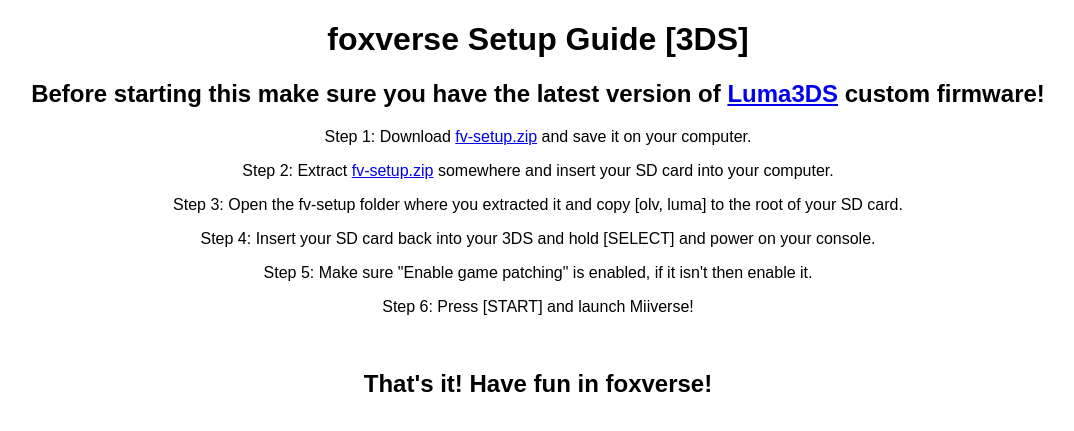
After one commit to foxverse/offdevice, a PHP site: page /3ds_guide.html in a window 1280 px wide. The commit adds this page. Shown: the top 431 px of the page, without its empty margins (102-1176 px from the left). Run offline with PHP 8.4, Linux system fonts and the light colour scheme.

Commit message:
replace with guide

```diff
--- /dev/null
+++ b/public/3ds_guide.html
@@ -0,0 +1,32 @@
+<!doctype html>
+
+<html lang="en">
+<head>
+  <meta charset="utf-8">
+
+  <title>foxverse Setup Guide [3DS]</title>
+  <meta name="description" content="foxverse Setup Guide [3DS]">
+  <meta name="author" content="ninjafox">
+
+  <link rel="stylesheet" href="style.css">
+
+  <!--[if lt IE 9]>
+    <script src="https://cdnjs.cloudflare.com/ajax/libs/html5shiv/3.7.3/html5shiv.js"></script>
+  <![endif]-->
+</head>
+
+<body>
+  <div class="content">
+    <h1>foxverse Setup Guide [3DS]</h1>
+    <h2>Before starting this make sure you have the latest version of <a href="https://github.com/AuroraWright/Luma3DS/releases">Luma3DS</a> custom firmware!</h2>
+    <p>Step 1: Download <a href="/fv-setup.zip">fv-setup.zip</a> and save it on your computer.</p>
+    <p>Step 2: Extract <a href="/fv-setup.zip">fv-setup.zip</a> somewhere and insert your SD card into your computer.</p>
+    <p>Step 3: Open the fv-setup folder where you extracted it and copy [olv, luma] to the root of your SD card.</p>
+    <p>Step 4: Insert your SD card back into your 3DS and hold [SELECT] and power on your console.</p>
+    <p>Step 5: Make sure "Enable game patching" is enabled, if it isn't then enable it.</p>
+    <p>Step 6: Press [START] and launch Miiverse!</p>
+    <br>
+    <h2>That's it! Have fun in foxverse!</h2>
+  </div>
+</body>
+</html>
--- /dev/null
+++ b/public/style.css
@@ -0,0 +1,4 @@
+.content {
+  text-align: center;
+  font-family: Arial;
+}
```
Also changed, not shown: public/index.php (+23 -23 lines), public/.htaccess (deleted), 2 other files.
